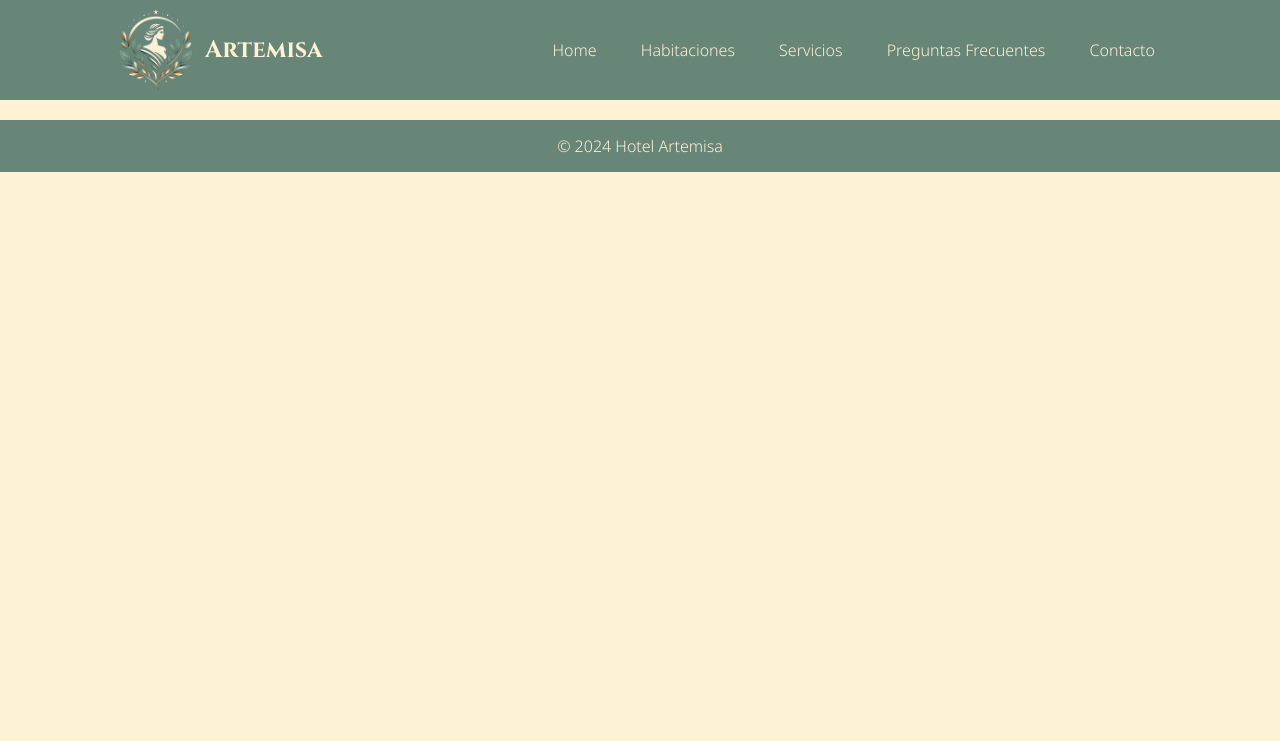
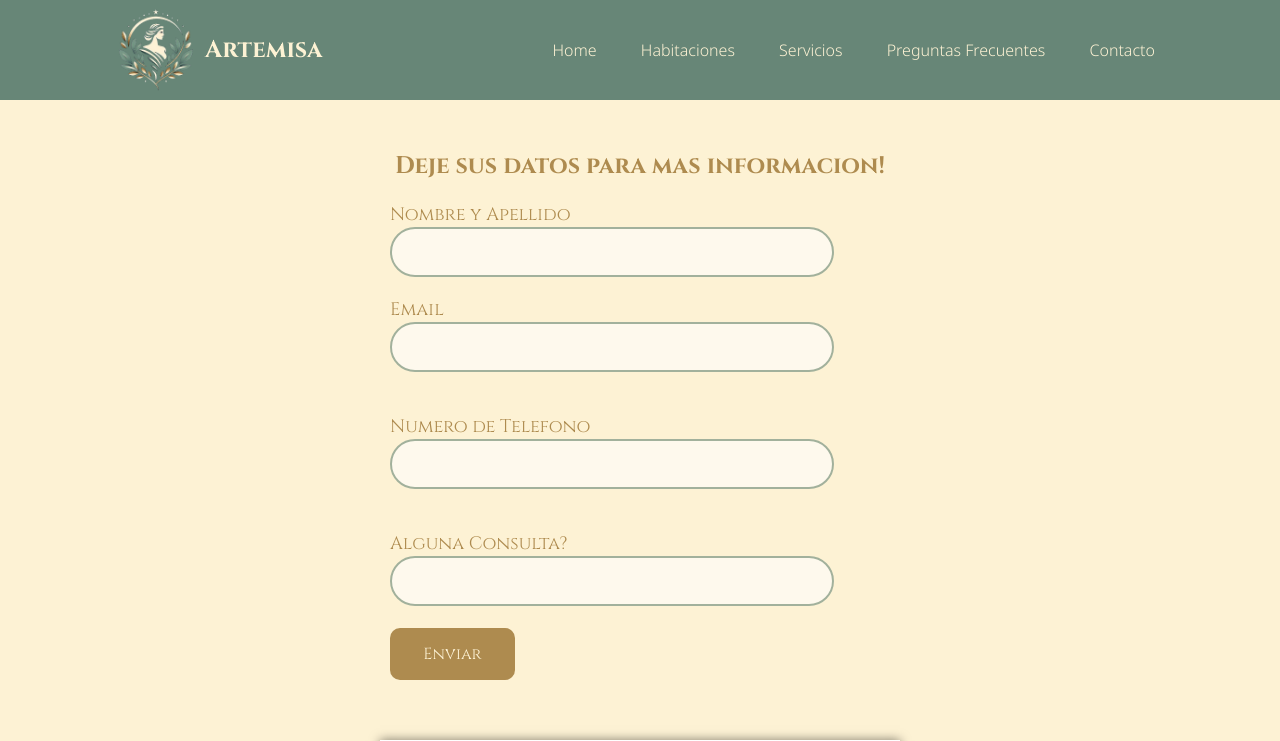
Before and after one commit to DarioValeriano/Artemisa-Hotel-TP-IDS, a Flask app: page /contacto in a window 1280 px wide. Shown: the top 741 px of the page. Before the commit the page ends 172 px from the top, so only its background shows below. Run offline with Flask 3, Linux system fonts and the light colour scheme.

Commit message:
Desarollo de la pag conactos (664fee41a46327593a8758af) y armar formulario de contacto (6657eca6af1a16c06400bd35)

```diff
--- a/static/css/style.css
+++ b/static/css/style.css
@@ -104,3 +104,88 @@ footer{
     margin-top: 20px;
     clear: both;
 }
+
+
+#form_titulo,#contacto_titulo  {
+    font-family: "Cinzel", serif;
+    color:#ae8b4f;
+    text-align: center;
+    margin-top: 50px;
+}
+
+
+.formulario {
+  position: relative;
+  width: 500px;
+  margin: 50px auto 50px auto;
+  margin-bottom:60px ;
+}
+
+.subtitulo {
+    font-size:large;
+    margin-top: 20px;
+    font-family: "Cinzel", serif;
+    color:#ae8b4f;
+}
+
+.dato input {
+    font-size: medium;
+    font-family:"Cinzel", serif;
+    color: #ae8b4f;
+    position: relative;
+    width: 80%;
+    padding: 12px 20px;
+    background-color:white;
+    opacity:60%;
+    border: 2px solid #678677;
+    border-radius: 40px;
+}
+
+.boton_enviar button[type="submit"] {
+    width: 25%;
+    background-color:#ae8b4f;
+    color:#fdf2d4;
+    text-align: center;
+    font-family:"Cinzel", serif ;
+    font-size:medium;
+    cursor: pointer;
+    border-radius: 10px;
+    padding:15px 15px;
+}
+
+.mapa {
+    display: flex;
+    justify-content: center;
+    width: 500px;
+    height: 300px;
+    margin: auto;
+    border: 10px solid white;
+    box-shadow: 0 0 10px rgba(0, 0, 0, 0.5);
+    overflow: hidden;
+
+}
+
+.informacion-contacto {
+    display: flex;
+    justify-content: space-around;
+    align-items: center;
+    padding: 20px;
+}
+
+#info:hover{
+    color:#fdf2d4;
+    background-color: #678677;
+}
+
+#info{
+    width: fit-content;
+    font-size:medium;
+    font-family:"Cinzel", serif;
+    color: #fdf2d4;
+    background-color:#ae8b4f;
+    padding:10px 15px;
+    text-align: center;
+    position: relative;
+    border-radius: 10px;
+    box-shadow: 0 0 10px rgba(0, 0, 0, 0.5);
+}
--- a/templates/contacto.html
+++ b/templates/contacto.html
@@ -1,4 +1,49 @@
 {% extends "base.html" %}
 {% block body %}
 
+
+<div class="formulario">
+    <h2 id="form_titulo"> Deje sus datos para mas informacion! </h2>
+    <form id="userForm">
+      <div class="subtitulo">
+      <label for="message">Nombre y Apellido</label><br>
+      </div>
+      <div class="dato">
+      <input type="text" id="name" name="name" required><br>
+      </div>
+      <div class="subtitulo">
+      <label for="message">Email</label><br>
+      </div>
+      <div class="dato">
+      <input type="email" id="email" name="email" required><br><br>
+      </div>
+      <div class="subtitulo">
+      <label for="message">Numero de Telefono</label><br>
+      </div>
+      <div class="dato">
+      <input type="tel" id="contact" name="contact" required pattern="[0-9]{10}"><br><br>
+      </div>
+      <div class="subtitulo">
+      <label for="message">Alguna Consulta?</label><br>
+      </div>
+      <div class="dato">
+      <input type="text" id="message" name="message"><br><br>
+      </div>
+      <div class="boton_enviar" ><button type="submit">Enviar</button></div>
+    </form>
+ </div>
+
+<div class="mapa">
+  <iframe src="https://www.google.com/maps/embed?pb=!1m18!1m12!1m3!1d3673.535984867859!2d-43.181907225185654!3d-22.9673099792126!2m3!1f0!2f0!3f0!3m2!1i1024!2i768!4f13.1!3m3!1m2!1s0x9bd5541a6b553d%3A0x9210c05d34528a86!2sAv.%20Atl%C3%A2ntica%2C%201702%20-%20Copacabana%2C%20Rio%20de%20Janeiro%20-%20RJ%2C%2022021-001%2C%20Brasil!5e0!3m2!1ses!2sar!4v1717355565217!5m2!1ses!2sar" width="500" height="300" style="border:0;" allowfullscreen="" loading="lazy" referrerpolicy="no-referrer-when-downgrade"></iframe>
+</div>
+
+<h2 id="contacto_titulo">Información de contacto</h2>
+  <div class="informacion-contacto">
+
+
+    <p id="info">Email: ArtemisaHotel@hotmail.com</p>
+    <p id="info"> Teléfono: +1123469356 </p>
+    <p id="info"> Ubicación: Av. Atlântica, 1702 - Copacabana </p>
+  </div>
+
 {% endblock %}
```
